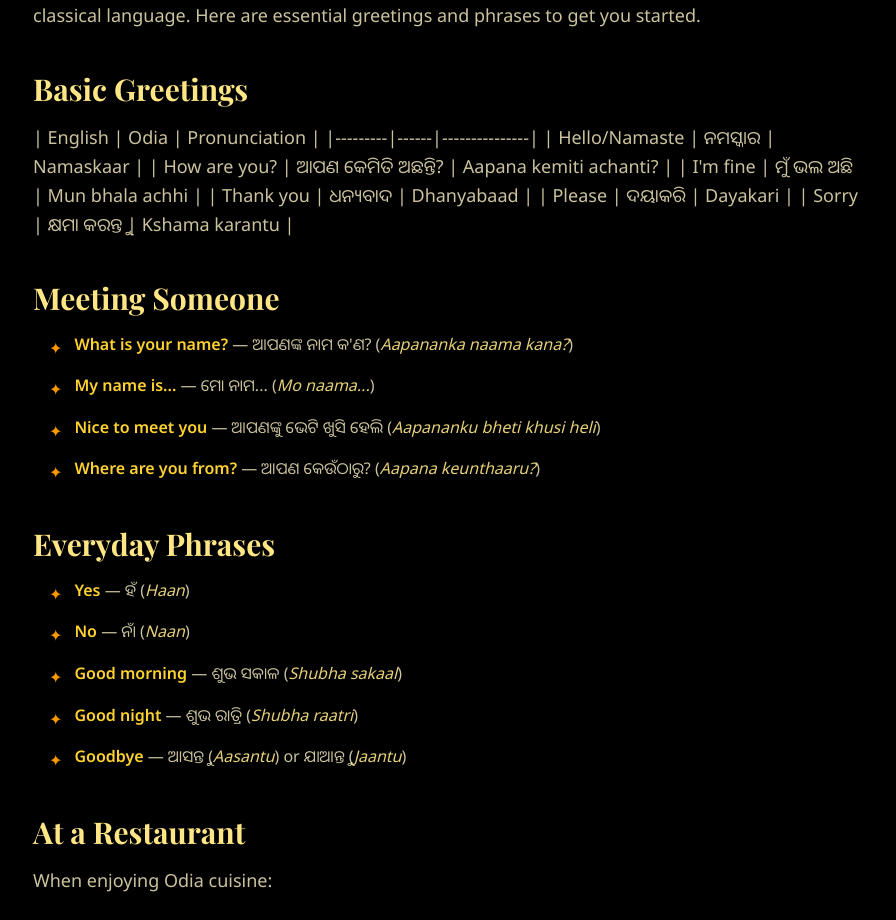
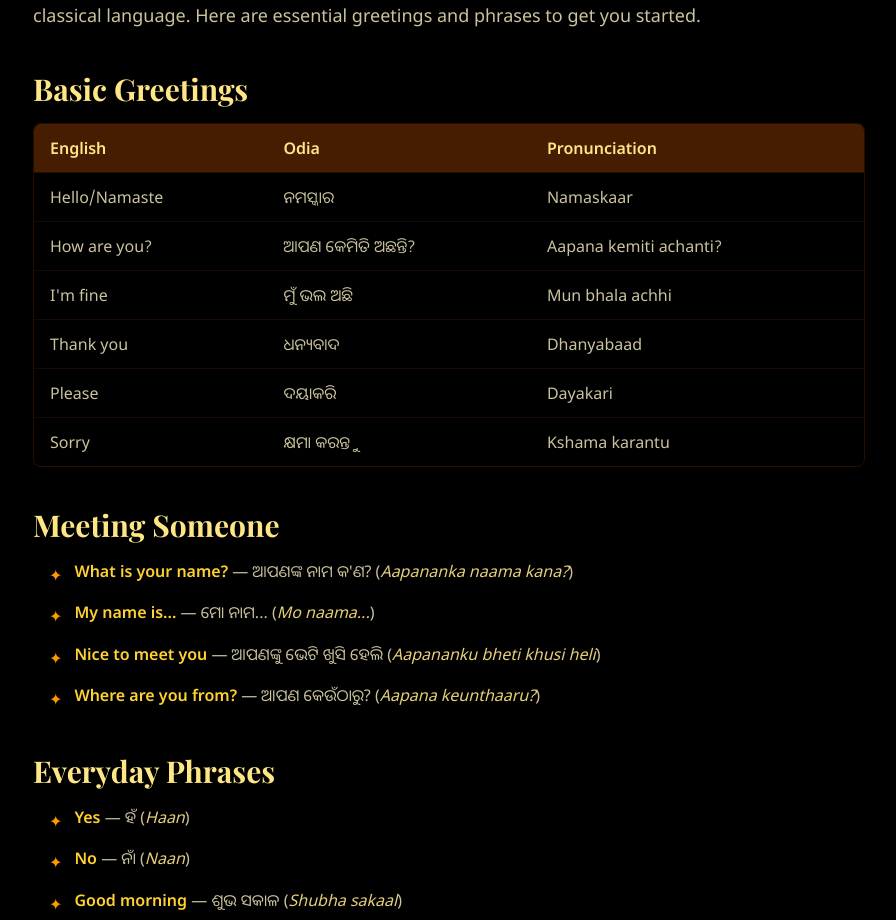
Before and after one commit to theluckiestsoul/Odiapedia, a Next.js app: page /language/common-greetings in a window 1280 px wide. Shown: the part 781-1701 px from the top of the page, without its empty margins (191-1087 px from the left). Built offline with nearby package versions, Linux system fonts and the light colour scheme; no server answers.

Commit message:
feat: Enable GitHub Flavored Markdown for MDX content and refine table styling.

```diff
--- a/mdx-components.tsx
+++ b/mdx-components.tsx
@@ -116,11 +116,11 @@ export function useMDXComponents(components: MDXComponents): MDXComponents {
         // Table - all elements needed for proper rendering
         table: ({ children }) => (
             <div className="overflow-x-auto mb-8 rounded-lg border border-amber-900/30">
-                <table className="w-full border-collapse min-w-full">{children}</table>
+                <table className="w-full table-auto min-w-full text-left">{children}</table>
             </div>
         ),
         thead: ({ children }) => (
-            <thead className="bg-amber-900/40">{children}</thead>
+            <thead className="bg-amber-900/40 border-b border-amber-900/30">{children}</thead>
         ),
         tbody: ({ children }) => (
             <tbody className="divide-y divide-amber-900/20">{children}</tbody>
@@ -129,12 +129,12 @@ export function useMDXComponents(components: MDXComponents): MDXComponents {
             <tr className="hover:bg-amber-900/10 transition-colors">{children}</tr>
         ),
         th: ({ children }) => (
-            <th className="bg-amber-900/30 text-amber-200 font-semibold px-4 py-3 text-left border-b border-amber-900/30 text-sm uppercase tracking-wide">
+            <th className="bg-amber-900/30 text-amber-200 font-semibold px-4 py-3 text-left text-base whitespace-nowrap">
                 {children}
             </th>
         ),
         td: ({ children }) => (
-            <td className="text-amber-100/80 px-4 py-3 text-lg odia-text">
+            <td className="text-amber-100/80 px-4 py-3 text-base odia-text align-middle">
                 {children}
             </td>
         ),
--- a/src/app/about/[slug]/page.tsx
+++ b/src/app/about/[slug]/page.tsx
@@ -4,6 +4,7 @@ import { getArticleBySlug, getArticleSlugs } from "@/lib/mdx";
 import ArticleLayout from "@/components/ArticleLayout";
 import { MDXRemote } from "next-mdx-remote/rsc";
 import { useMDXComponents } from "@/../mdx-components";
+import remarkGfm from "remark-gfm";
 
 interface PageProps {
     params: Promise<{ slug: string }>;
@@ -49,7 +50,11 @@ export default async function ArticlePage({ params }: PageProps) {
 
     return (
         <ArticleLayout meta={article}>
-            <MDXRemote source={article.content} components={components} />
+            <MDXRemote
+                source={article.content}
+                components={components}
+                options={{ mdxOptions: { remarkPlugins: [remarkGfm] } }}
+            />
         </ArticleLayout>
     );
 }
--- a/src/app/culture/[slug]/page.tsx
+++ b/src/app/culture/[slug]/page.tsx
@@ -4,6 +4,7 @@ import { getArticleBySlug, getArticleSlugs } from "@/lib/mdx";
 import ArticleLayout from "@/components/ArticleLayout";
 import { MDXRemote } from "next-mdx-remote/rsc";
 import { useMDXComponents } from "@/../mdx-components";
+import remarkGfm from "remark-gfm";
 
 interface PageProps {
     params: Promise<{ slug: string }>;
@@ -49,7 +50,11 @@ export default async function ArticlePage({ params }: PageProps) {
 
     return (
         <ArticleLayout meta={article}>
-            <MDXRemote source={article.content} components={components} />
+            <MDXRemote
+                source={article.content}
+                components={components}
+                options={{ mdxOptions: { remarkPlugins: [remarkGfm] } }}
+            />
         </ArticleLayout>
     );
 }
--- a/src/app/district/[slug]/[tehsil]/[spot]/page.tsx
+++ b/src/app/district/[slug]/[tehsil]/[spot]/page.tsx
@@ -6,6 +6,7 @@ import { getDistrictBySlug } from "@/lib/districts";
 import { MDXRemote } from "next-mdx-remote/rsc";
 import { useMDXComponents } from "@/../mdx-components";
 import Link from "next/link";
+import remarkGfm from "remark-gfm";
 
 interface PageProps {
     params: Promise<{ slug: string; tehsil: string; spot: string }>;
@@ -131,7 +132,11 @@ export default async function SpotPage({ params }: PageProps) {
                         {/* Main Narrative */}
                         <div className="lg:col-span-2">
                             <article className="prose prose-lg prose-invert prose-amber max-w-none">
-                                <MDXRemote source={spotData.content} components={components} />
+                                <MDXRemote
+                                    source={spotData.content}
+                                    components={components}
+                                    options={{ mdxOptions: { remarkPlugins: [remarkGfm] } }}
+                                />
                             </article>
                         </div>
 
--- a/src/app/district/[slug]/[tehsil]/page.tsx
+++ b/src/app/district/[slug]/[tehsil]/page.tsx
@@ -6,6 +6,7 @@ import { MDXRemote } from "next-mdx-remote/rsc";
 import { useMDXComponents } from "@/../mdx-components";
 import Link from "next/link";
 import { getSpotsByTehsil } from "@/lib/spots";
+import remarkGfm from "remark-gfm";
 
 interface PageProps {
     params: Promise<{ slug: string; tehsil: string }>;
@@ -140,7 +141,11 @@ export default async function TehsilPage({ params }: PageProps) {
 
                 {/* Main Content */}
                 <article className="prose prose-lg prose-invert prose-amber max-w-none">
-                    <MDXRemote source={tehsilData.content} components={components} />
+                    <MDXRemote
+                        source={tehsilData.content}
+                        components={components}
+                        options={{ mdxOptions: { remarkPlugins: [remarkGfm] } }}
+                    />
                 </article>
 
                 <section className="mt-16 pt-12 border-t border-amber-900/30">
--- a/src/app/district/[slug]/page.tsx
+++ b/src/app/district/[slug]/page.tsx
@@ -7,6 +7,7 @@ import { MDXRemote } from "next-mdx-remote/rsc";
 import { useMDXComponents } from "@/../mdx-components";
 import Link from "next/link";
 import { getAllTehsilsForDistrict } from "@/lib/tehsils";
+import remarkGfm from "remark-gfm";
 
 interface PageProps {
     params: Promise<{ slug: string }>;
@@ -224,7 +225,11 @@ export default async function DistrictPage({ params }: PageProps) {
 
                             {/* Main Content */}
                             <article className="prose prose-lg prose-invert prose-amber max-w-none">
-                                <MDXRemote source={districtContent.content} components={components} />
+                                <MDXRemote
+                                    source={districtContent.content}
+                                    components={components}
+                                    options={{ mdxOptions: { remarkPlugins: [remarkGfm] } }}
+                                />
                             </article>
                         </div>
 
--- a/src/app/food/[slug]/page.tsx
+++ b/src/app/food/[slug]/page.tsx
@@ -4,6 +4,7 @@ import { getArticleBySlug, getArticleSlugs } from "@/lib/mdx";
 import ArticleLayout from "@/components/ArticleLayout";
 import { MDXRemote } from "next-mdx-remote/rsc";
 import { useMDXComponents } from "@/../mdx-components";
+import remarkGfm from "remark-gfm";
 
 interface PageProps {
     params: Promise<{ slug: string }>;
@@ -49,7 +50,11 @@ export default async function ArticlePage({ params }: PageProps) {
 
     return (
         <ArticleLayout meta={article}>
-            <MDXRemote source={article.content} components={components} />
+            <MDXRemote
+                source={article.content}
+                components={components}
+                options={{ mdxOptions: { remarkPlugins: [remarkGfm] } }}
+            />
         </ArticleLayout>
     );
 }
--- a/src/app/history/[slug]/page.tsx
+++ b/src/app/history/[slug]/page.tsx
@@ -4,6 +4,7 @@ import { getArticleBySlug, getArticleSlugs } from "@/lib/mdx";
 import ArticleLayout from "@/components/ArticleLayout";
 import { MDXRemote } from "next-mdx-remote/rsc";
 import { useMDXComponents } from "@/../mdx-components";
+import remarkGfm from "remark-gfm";
 
 interface PageProps {
     params: Promise<{ slug: string }>;
@@ -49,7 +50,11 @@ export default async function ArticlePage({ params }: PageProps) {
 
     return (
         <ArticleLayout meta={article}>
-            <MDXRemote source={article.content} components={components} />
+            <MDXRemote
+                source={article.content}
+                components={components}
+                options={{ mdxOptions: { remarkPlugins: [remarkGfm] } }}
+            />
         </ArticleLayout>
     );
 }
--- a/src/app/language/[slug]/page.tsx
+++ b/src/app/language/[slug]/page.tsx
@@ -4,6 +4,7 @@ import { getArticleBySlug, getArticleSlugs } from "@/lib/mdx";
 import ArticleLayout from "@/components/ArticleLayout";
 import { MDXRemote } from "next-mdx-remote/rsc";
 import { useMDXComponents } from "@/../mdx-components";
+import remarkGfm from "remark-gfm";
 
 interface PageProps {
     params: Promise<{ slug: string }>;
@@ -49,7 +50,15 @@ export default async function ArticlePage({ params }: PageProps) {
 
     return (
         <ArticleLayout meta={article}>
-            <MDXRemote source={article.content} components={components} />
+            <MDXRemote
+                source={article.content}
+                components={components}
+                options={{
+                    mdxOptions: {
+                        remarkPlugins: [remarkGfm],
+                    }
+                }}
+            />
         </ArticleLayout>
     );
 }
--- a/src/app/people/[slug]/page.tsx
+++ b/src/app/people/[slug]/page.tsx
@@ -4,6 +4,7 @@ import { getArticleBySlug, getArticleSlugs } from "@/lib/mdx";
 import ArticleLayout from "@/components/ArticleLayout";
 import { MDXRemote } from "next-mdx-remote/rsc";
 import { useMDXComponents } from "@/../mdx-components";
+import remarkGfm from "remark-gfm";
 
 interface PageProps {
     params: Promise<{ slug: string }>;
@@ -49,7 +50,11 @@ export default async function ArticlePage({ params }: PageProps) {
 
     return (
         <ArticleLayout meta={article}>
-            <MDXRemote source={article.content} components={components} />
+            <MDXRemote
+                source={article.content}
+                components={components}
+                options={{ mdxOptions: { remarkPlugins: [remarkGfm] } }}
+            />
         </ArticleLayout>
     );
 }
```
